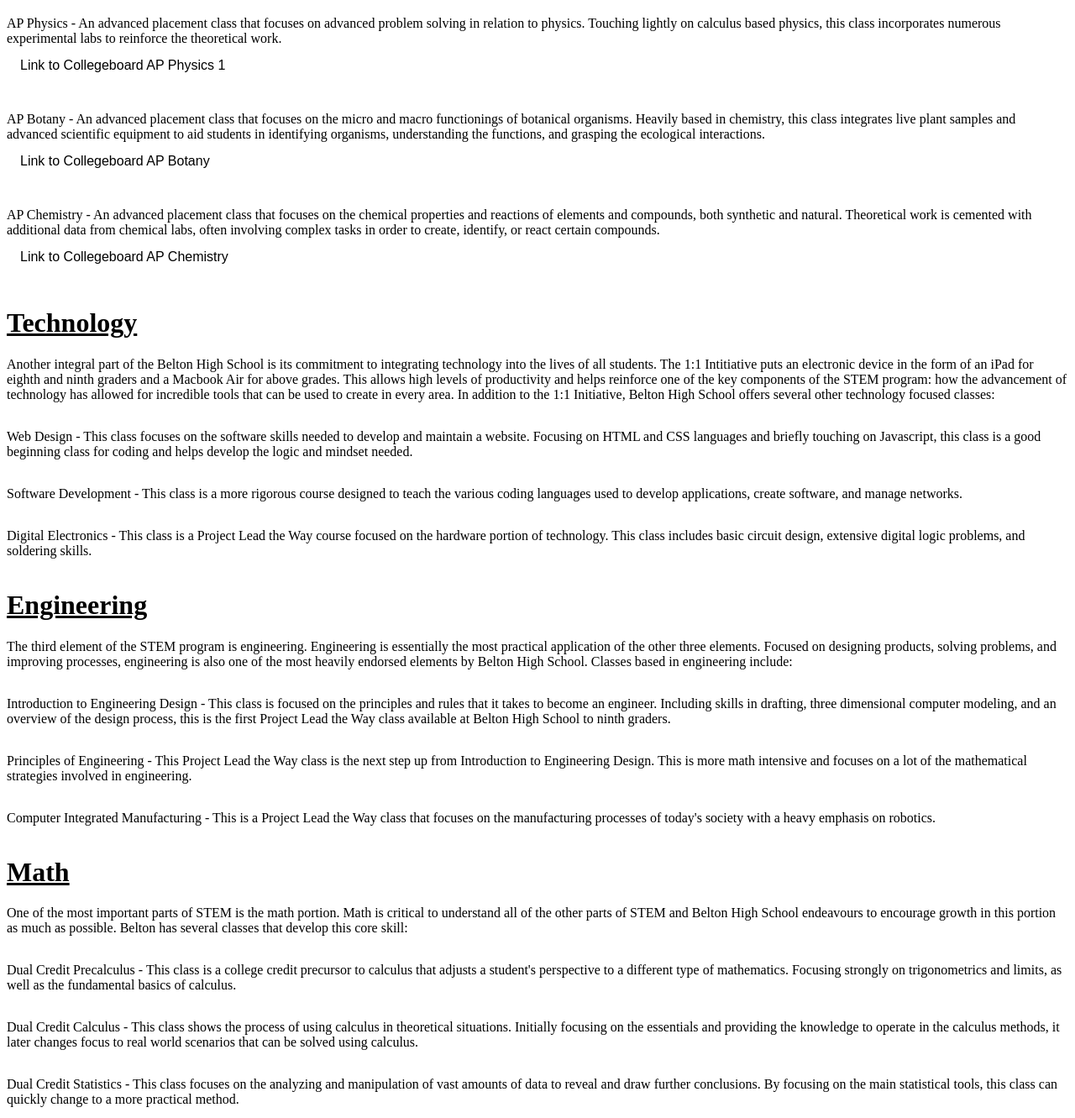
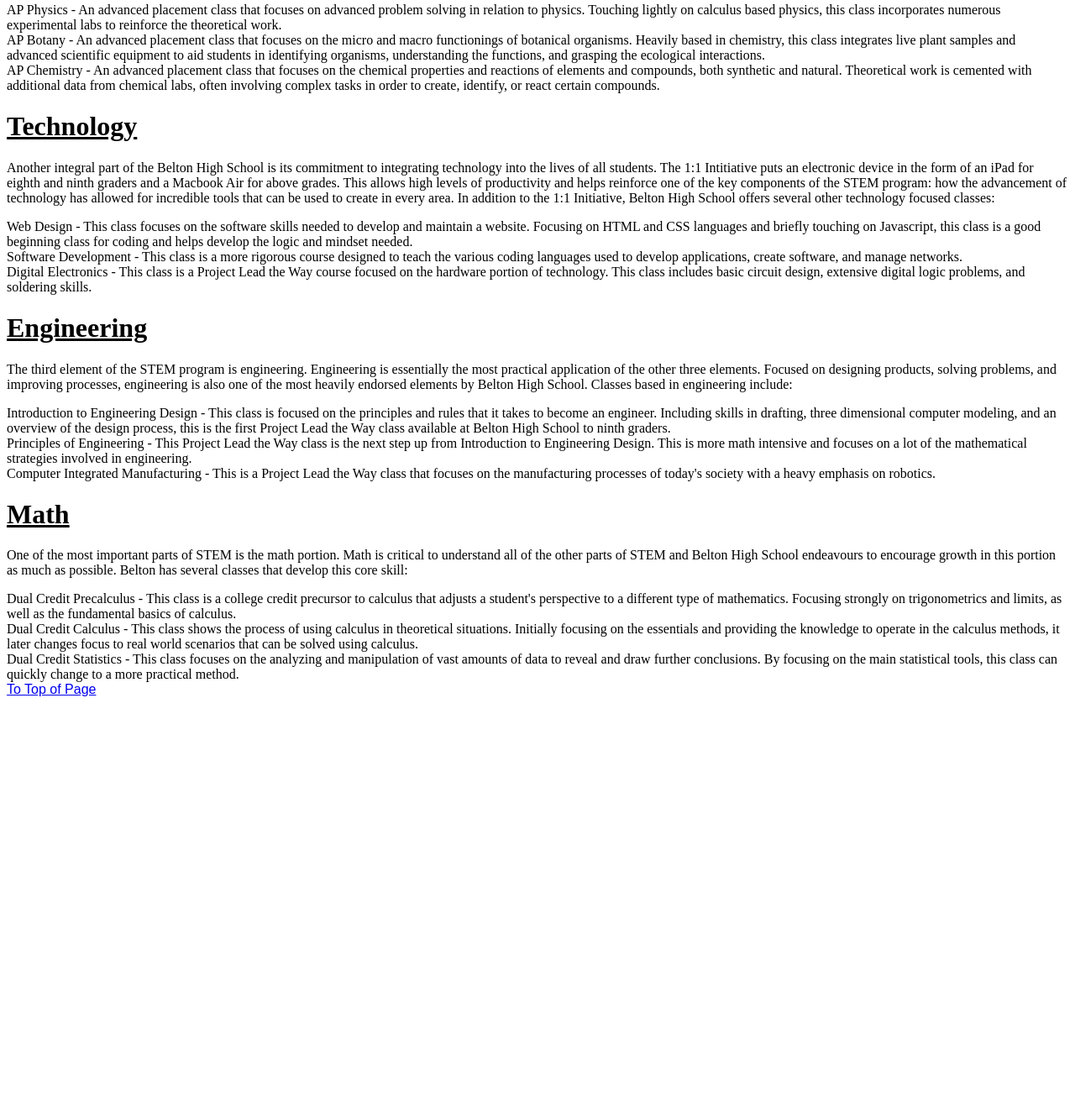
Before and after one commit to MidgetGramp/MidgetGramp.github.io, a plain HTML site: page STEM.html in a window 1280 px wide. Shown: the part 437-1768 px from the top of the page at 84% size. After the commit the page ends 1275 px from the top, so only its background shows below. Drawn offline with Linux system fonts and the light colour scheme.

Commit message:
Update STEM.html

```diff
--- a/STEM.html
+++ b/STEM.html
@@ -54,22 +54,13 @@
 		<p>One of the key portions of our school's curriculum is science. Science is an important part of how many see the world today. Belton High School strives to teach science so that the next generation will readily be able to measure and observe the real world, collect data by various means, and draw logical conclusions from said data. Belton has numerous classes that focus on the science portion of STEM:</p>
 		<ul style="list-style-type: square; background-color: white">
 			<li>
-				<p>
 				AP Physics - An advanced placement class that focuses on advanced problem solving in relation to physics. Touching lightly on calculus based physics, this class incorporates numerous experimental labs to reinforce the theoretical work.<br/>
-					<a style="color: black; href="https://apstudent.collegeboard.org/apcourse/ap-physics-1">Link to Collegeboard AP Physics 1</style></a>
-				</p>
 			</li>
 			<li>
-				<p>
 				AP Botany - An advanced placement class that focuses on the micro and macro functionings of botanical organisms. Heavily based in chemistry, this class integrates live plant samples and advanced scientific equipment to aid students in identifying organisms, understanding the functions, and grasping the ecological interactions.<br/>
-					<a style="color: black; href="https://apstudent.collegeboard.org/exploreap/ap-and-your-future/major/botany">Link to Collegeboard AP Botany</a>
-				</p>
 			</li>
 			<li>
-				<p>
 				AP Chemistry - An advanced placement class that focuses on the chemical properties and reactions of elements and compounds, both synthetic and natural. Theoretical work is cemented with additional data from chemical labs, often involving complex tasks in order to create, identify, or react certain compounds.<br/>
-					<a style="color: black; href="https://apstudent.collegeboard.org/apcourse/ap-chemistry">Link to Collegeboard AP Chemistry</a>
-				</p>
 			</li>
 		</ul>
 		<!--Science Section-->
@@ -87,19 +78,13 @@
 		<p>Another integral part of the Belton High School is its commitment to integrating technology into the lives of all students. The 1:1 Intitiative puts an electronic device in the form of an iPad for eighth and ninth graders and a Macbook Air for above grades. This allows high levels of productivity and helps reinforce one of the key components of the STEM program: how the advancement of technology has allowed for incredible tools that can be used to create in every area. In addition to the 1:1 Initiative, Belton High School offers several other technology focused classes:
 		<ul style="list-style-type: square; background-color: white">
 			<li>
-				<p>
 				Web Design - This class focuses on the software skills needed to develop and maintain a website. Focusing on HTML and CSS languages and briefly touching on Javascript, this class is a good beginning class for coding and helps develop the logic and mindset needed.
-				</p>
 			</li>
 			<li>
-				<p>
 				Software Development - This class is a more rigorous course designed to teach the various coding languages used to develop applications, create software, and manage networks.
-				</p>
 			</li>
 			<li>
-				<p>
 				Digital Electronics - This class is a Project Lead the Way course focused on the hardware portion of technology. This class includes basic circuit design, extensive digital logic problems, and soldering skills.
-				</p>
 			</li>
 		</ul>
 		<!--Technology Section-->
@@ -117,19 +102,13 @@
 		<p>The third element of the STEM program is engineering. Engineering is essentially the most practical application of the other three elements. Focused on designing products, solving problems, and improving processes, engineering is also one of the most heavily endorsed elements by Belton High School. Classes based in engineering include:
 		<ul style="list-style-type: square; background-color: white">
 			<li>
-				<p>
 				Introduction to Engineering Design - This class is focused on the principles and rules that it takes to become an engineer. Including skills in drafting, three dimensional computer modeling, and an overview of the design process, this is the first Project Lead the Way class available at Belton High School to ninth graders.
-				</p>
 			</li>
 			<li>
-				<p>
 				Principles of Engineering - This Project Lead the Way class is the next step up from Introduction to Engineering Design. This is more math intensive and focuses on a lot of the mathematical strategies involved in engineering.
-				</p>
 			</li>
 			<li>
-				<p>
 				Computer Integrated Manufacturing - This is a Project Lead the Way class that focuses on the manufacturing processes of today's society with a heavy emphasis on robotics.
-				</p>
 			</li>
 		</ul>
 		<!--Engineering Section-->
@@ -147,18 +126,13 @@
 		<p>One of the most important parts of STEM is the math portion. Math is critical to understand all of the other parts of STEM and Belton High School endeavours to encourage growth in this portion as much as possible. Belton has several classes that develop this core skill:
 		<ul style="list-style-type: square; background-color: white">
 			<li>
-				<p>
 				Dual Credit Precalculus - This class is a college credit precursor to calculus that adjusts a student's perspective to a different type of mathematics. Focusing strongly on trigonometrics and limits, as well as the fundamental basics of calculus.
-				</p>
 			</li>
 			<li>
-				<p>
 				Dual Credit Calculus - This class shows the process of using calculus in theoretical situations. Initially focusing on the essentials and providing the knowledge to operate in the calculus methods, it later changes focus to real world scenarios that can be solved using calculus.
 			</li>
 			<li>
-				<p>
 				Dual Credit Statistics - This class focuses on the analyzing and manipulation of vast amounts of data to reveal and draw further conclusions. By focusing on the main statistical tools, this class can quickly change to a more practical method.
-				</p>
 			</li>
 		</ul>
 		<!--Math Section-->
```
Lines whose indentation alone changed are shown as unchanged.
